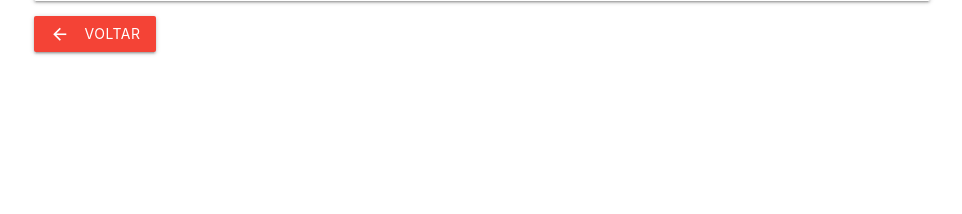
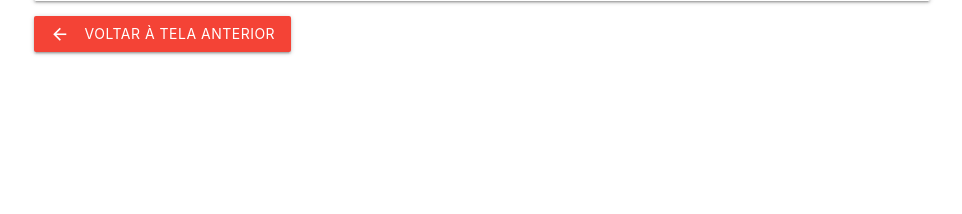
Before and after one commit to matheeushns/-DAW1-Projeto-Python-Django, a Django app: template doacoes/templates/doacoes_doador.html in a window 1280 px wide. Shown: the part 419-633 px from the top of the page, without its empty margins (158-1120 px from the left). Run offline with Django 3.2, Linux system fonts and the light colour scheme; the template is opened without the code that fills it, so the values that code supplies are empty.

Commit message:
Alterações visuais Etapa 8 :smile_cat:
Apenas alterações visuais em cores/botões :smile_cat:

```diff
--- a/doacoes/templates/cadastrar_doacao.html
+++ b/doacoes/templates/cadastrar_doacao.html
@@ -97,8 +97,8 @@
                         REALIZAR DOAÇÃO
                         <i class="material-icons left">opacity</i>
                     </button>
-                    <a href="{% url 'main_page' %}" class="btn red">
-                        VOLTAR À TELA PRINCIPAL
+                    <a href="{% url 'pesquisar_doador_para_doar' %}" class="btn red">
+                        VOLTAR À TELA ANTERIOR
                         <i class="material-icons left">arrow_back</i>
                     </a>
                 </div>
--- a/doacoes/templates/doacoes_doador.html
+++ b/doacoes/templates/doacoes_doador.html
@@ -52,7 +52,7 @@
                 {% endfor %}
             </div>
             <a href="{% url 'pesquisar_doador_para_doar' %}" class="btn red">
-                VOLTAR
+                VOLTAR À TELA ANTERIOR
                 <i class="material-icons left">arrow_back</i>
             </a>
         </div>
@@ -74,7 +74,7 @@
 </div>
 <div class="container">
     <a href="{% url 'pesquisar_doador_para_doar' %}" class="btn red">
-        VOLTAR
+        VOLTAR À TELA ANTERIOR
         <i class="material-icons left">arrow_back</i>
     </a>
 </div>
--- a/doacoes/templates/main_page.html
+++ b/doacoes/templates/main_page.html
@@ -38,7 +38,7 @@
         <article class="col s12 m6">
             <section class="card blue lighten-2">
                 <div class="card-content white-text">
-                    <h2 class="card-title center-align"><i class="large material-icons left">opacity</i>ÁREA PARA INSERIR DOAÇÃO</h2>
+                    <h2 class="card-title center-align"><i class="large material-icons left">opacity</i>ÁREA PARA REALIZAR DOAÇÃO</h2>
                 </div>
                 <footer class="card-action center-align">
                     <a href="{% url 'pesquisar_doador_para_doar' %}" class="btn white-text">
--- a/doacoes/templates/pesquisar_doador_para_doar.html
+++ b/doacoes/templates/pesquisar_doador_para_doar.html
@@ -87,12 +87,12 @@
                         <td>{{ doador.get_tipo_sanguineo_display }}</td>
                         <td>{{ doador.get_rh_display }}</td>
                         <td>
-                            <a href="{% url 'cadastrar_doacao' doador.codigo %}" class="btn green">DOAR
+                            <a href="{% url 'cadastrar_doacao' doador.codigo %}" class="waves-effect waves-light btn">DOAR
                                 <i class="material-icons left">opacity</i>
                             </a>
                         </td>
                         <td>
-                            <a href="{% url 'doacoes_doador' doador.codigo %}" class="btn white black-text">VER DOAÇÕES
+                            <a href="{% url 'doacoes_doador' doador.codigo %}" class="btn white red-text">VER DOAÇÕES
                                 <i class="material-icons left">assignment</i>
                             </a>
                         </td>
```
